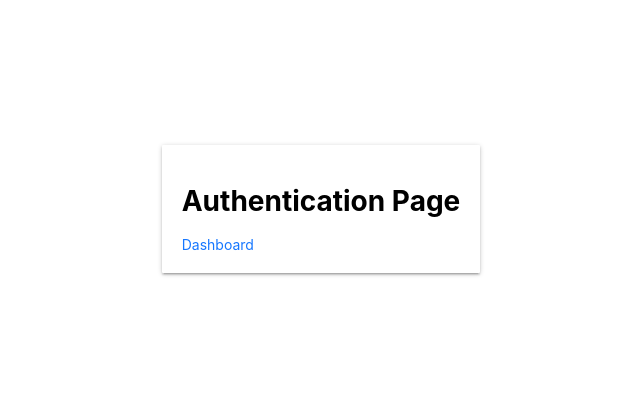
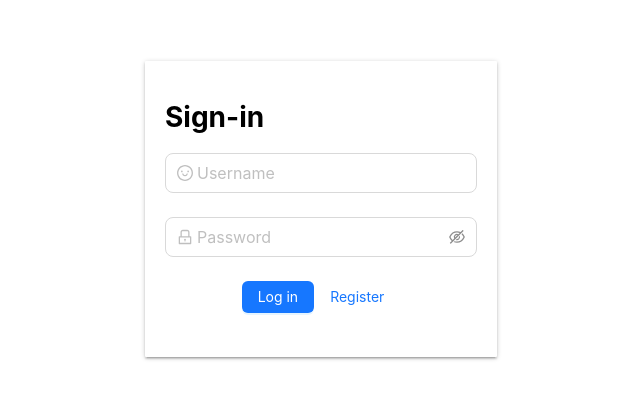
Before and after one commit to danzilla/budgetApp, a React (Create React App) app in the folder client/: page / in a window 1280 px wide. Shown: the part 199-598 px from the top of the page, without its empty margins (319-959 px from the left). Built offline with nearby package versions, Linux system fonts and the light colour scheme.

Commit message:
Added Auth pages

```diff
--- a/client/src/App/App.js
+++ b/client/src/App/App.js
@@ -5,7 +5,7 @@ import Authentication from './Authentication/Auth'
 import Dashboard from './Dashboard/Dashboard'
 
 // App
-export default function App() {
+const App = (props) => {
   return (
     <Router>
       <Routes>
@@ -15,3 +15,6 @@ export default function App() {
     </Router>
   );
 }
+
+// Export
+export default App;
--- a/client/src/App/Authentication/Auth.js
+++ b/client/src/App/Authentication/Auth.js
@@ -1,15 +1,25 @@
-import { Col, Row } from 'antd';
+import Login from './Login/Login';
+import Register from './Register/Register';
 
-export default function Auth() {
+import { useState } from "react";
 
-  const title = 'Authentication Page'
 
-  return (
-    <Row style={{ height: '100vh' }} type="flex" justify="center" align="middle">
-        <Col className="card-3" style={{padding: '20px'}}>
-            <h1 style={{ color: 'black' }}>{title}</h1>
-            <a href="/Dashboard">Dashboard</a>
-        </Col>
-    </Row>
-  );
+const Auth = () => {
+
+  const [pages, setPages] = useState({ login: true, register: false})
+
+  const activeLogin = () => { setPages({ login: true, register: false }) }
+  const activeRegister = () => { setPages({ login: false, register: true }) }
+
+  let displayPage;
+  if (pages.login === true) {
+    displayPage = <Login activeRegister={activeRegister} />
+  } else if (pages.register === true) {
+    displayPage = <Register activeLogin={activeLogin} />
+  }
+
+  return (<>{displayPage}</>);
 }
+
+// Export
+export default Auth;
--- /dev/null
+++ b/client/src/App/Authentication/Login/Login.js
@@ -0,0 +1,66 @@
+import { useState } from "react";
+import { Input, Col, Row, Form, Button } from 'antd';
+import { SmileOutlined, LockOutlined } from '@ant-design/icons';
+
+const Login = (props) => {
+
+    // React-hookz - loginInfo
+    const [loginInfo, setLoginInfo] = useState({ userName: "", userPassword: "" });
+    // onChange - get and set state for Login form
+    const handleChange = (e) => {
+        const { name, value } = e.target;
+        setLoginInfo({ ...loginInfo, [name]: value });
+    };
+
+    const handleSubmit = (e) => {
+        // axios_fetch_post
+        e.preventDefault();
+        console.log(loginInfo);
+    }
+
+    return (
+        <Row style={{ height: '100vh' }} type="flex" justify="center" align="middle">
+            <Col className="card-3" style={{padding: '20px'}}>
+                <h1 style={{ color: 'black' }}>Sign-in</h1>
+
+                <Form.Item>
+                    <Input
+                        name="userName"
+                        value={loginInfo.userName} type="text" placeholder="Username"
+                        size="large"
+                        prefix={<SmileOutlined style={{ color: 'rgba(0,0,0,.25)' }} />}
+                        onChange={handleChange} required />
+                </Form.Item>
+                <Form.Item>
+                    <Input.Password
+                        placeholder="Password"
+                        name="userPassword"
+                        value={loginInfo.userPassword}
+                        type="password"
+                        size="large"
+                        prefix={<LockOutlined style={{ color: 'rgba(0,0,1,.25)' }} />}
+                        onChange={handleChange} required />
+                </Form.Item>
+                <Form.Item>
+                    <Row type="flex" justify="center">
+                        <Button
+                            onClick={handleSubmit}
+                            type="primary"
+                            htmlType="submit"
+                            className="login-form-button">
+                            Log in
+                        </Button>
+                        <Button
+                            onClick={props.activeRegister}
+                            type="link">
+                            Register
+                        </Button>
+                    </Row>
+                </Form.Item>
+
+            </Col>
+        </Row>
+    );
+}
+
+export default Login;
--- /dev/null
+++ b/client/src/App/Authentication/Register/Register.js
@@ -0,0 +1,73 @@
+import { useState } from "react";
+import { Input, Col, Row, Form, Button } from 'antd';
+import { SmileOutlined, LockOutlined, WalletOutlined } from '@ant-design/icons';
+
+const Register = (props) => {
+  // React-hookz - userAddInfo
+  const [userAddInfo, setuserAddInfo] = useState({ userFannyPack: "", userName: "", userPassword: "" });
+  // onChange - get and set state for Login form
+  const handleChange = (e) => {
+    const { name, value } = e.target;
+    setuserAddInfo({ ...userAddInfo, [name]: value });
+  };
+
+  const handleSubmit = (e) => {
+    // axios_fetch_post
+    e.preventDefault();
+    console.log(userAddInfo);
+  }
+
+  return (
+    <Row style={{ height: '100vh' }} type="flex" justify="center" align="middle">
+      <Col className="card-2" style={{padding: '20px'}}>
+        <h1 style={{ color: 'black' }}>Register</h1>
+
+        <Form.Item>
+          <Input
+            name="userFannyPack"
+            value={userAddInfo.userFannyPack} type="text" placeholder="Fanny Pack / Wallet name"
+            size="large"
+            prefix={<WalletOutlined style={{ color: 'rgba(0,0,0,.25)' }} />}
+            onChange={handleChange} required />
+        </Form.Item>
+        <Form.Item>
+          <Input
+            name="userName"
+            value={userAddInfo.userName} type="text" placeholder="Username"
+            size="large"
+            prefix={<SmileOutlined style={{ color: 'rgba(0,0,0,.25)' }} />}
+            onChange={handleChange} required />
+        </Form.Item>
+        <Form.Item>
+          <Input.Password
+            placeholder="Password"
+            name="userPassword"
+            value={userAddInfo.userPassword}
+            type="password"
+            size="large"
+            prefix={<LockOutlined style={{ color: 'rgba(0,0,1,.25)' }} />}
+            onChange={handleChange} required />
+        </Form.Item>
+        <Form.Item>
+          <Row type="flex" justify="center">
+            <Button
+              onClick={handleSubmit}
+              type="primary"
+              htmlType="submit"
+              className="login-form-button">
+              Register
+            </Button>
+            <Button
+              onClick={props.activeLogin}
+              type="link">
+              Login
+            </Button>
+          </Row>
+        </Form.Item>
+
+      </Col>
+    </Row>
+  );
+}
+
+export default Register;
```
